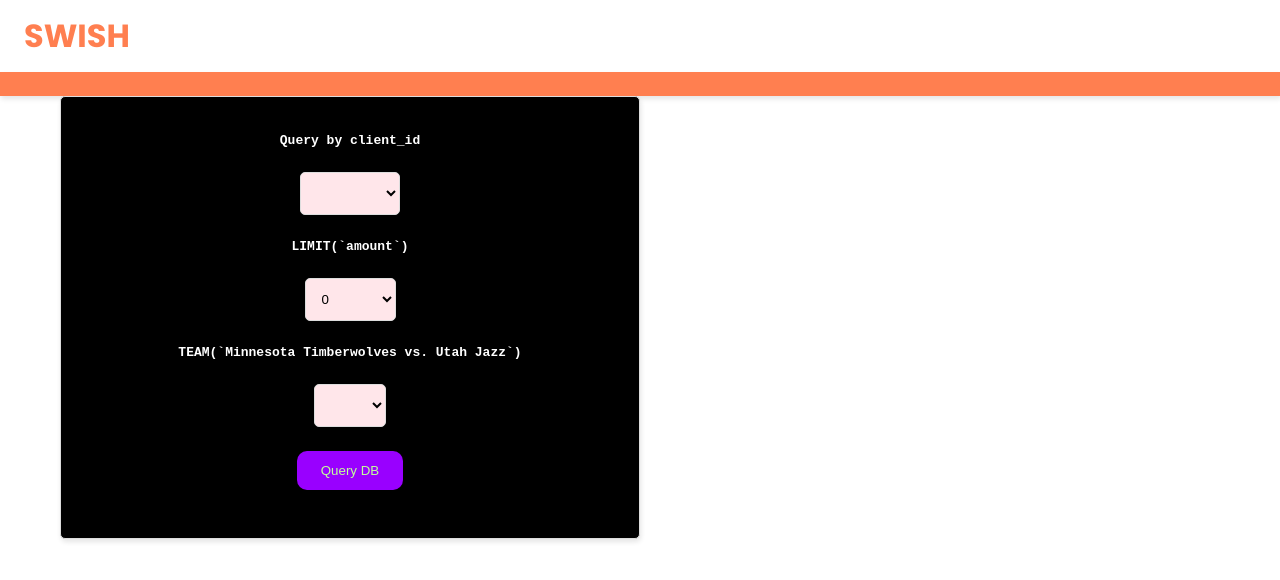
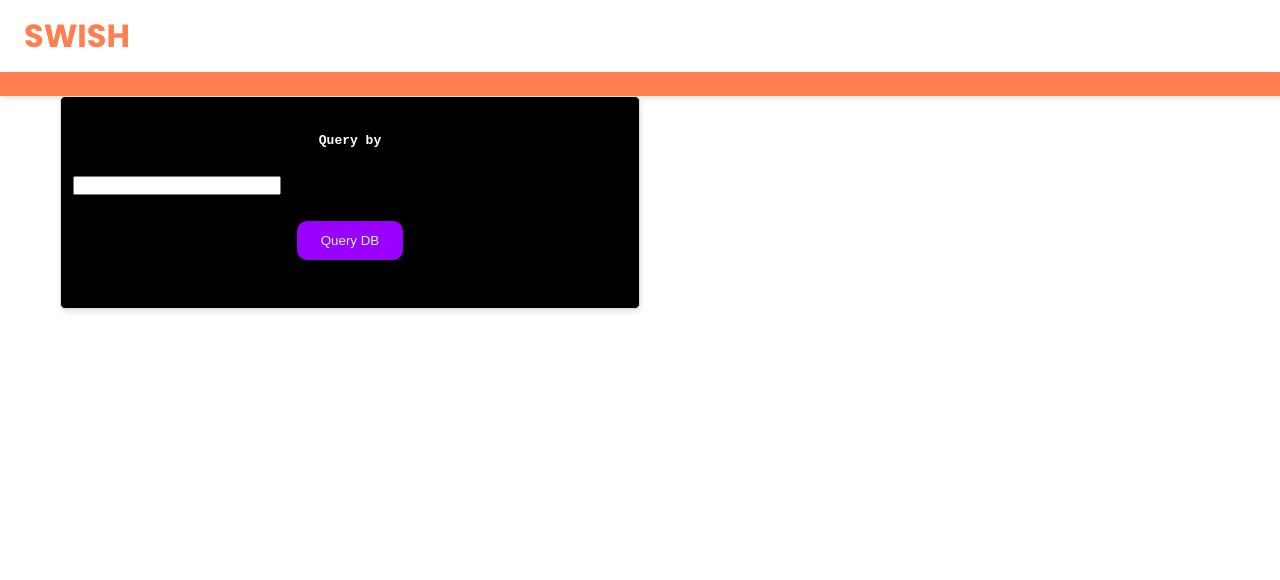
Before and after one commit to data-nihilist/swish, a React (Create React App) app in the folder client/: page / in a window 1280 px wide. Shown: the top 580 px of the page. Built offline with nearby package versions, Linux system fonts and the light colour scheme.

Commit message:
optimizing filters

```diff
--- a/client/src/components/QueryBuilderMenu.js
+++ b/client/src/components/QueryBuilderMenu.js
@@ -4,27 +4,179 @@ import TimeSeriesChart from "./dataviz/TimeSeriesChart.js";
 import Lissajous from "./dataviz/fun/lissajous.js";
 import Scatter from "./dataviz/Scatter.js";
 
-const LIMIT = 100000;
-
-const CLIENTS = [
-    "",
-    "client_27",
-    "client_17",
-    "client_1",
-    "client_31",
-    "client_34",
-    "client_21",
-    "client_35",
-    "client_3",
-    "client_25",
-    "client_9",
-    "client_18",
-    "client_8",
-    "client_5",
-    "client_10",
+const OPTIONS = [
+    "date",
+    "home",
+    "line",
+    "score",
+    "sport",
+    "state",
+    "actual",
+    "opp_id",
+    "period",
+    "pos_id",
+    "season",
+    "country",
+    "product",
+    "team_id",
+    "bet_prob",
+    "bet_type",
+    "currency",
+    "event_id",
+    "opp_abbr",
+    "pos_abbr",
+    "sport_id",
+    "state_id",
+    "usage_id",
+    "bet_price",
+    "book_risk",
+    "client_id",
+    "gamestate",
+    "is_active",
+    "is_inplay",
+    "opp_score",
+    "player_id",
+    "selection",
+    "stat_type",
+    "team_abbr",
+    "country_id",
+    "is_cashout",
+    "is_in_game",
+    "product_id",
+    "bet_type_id",
+    "client_name",
+    "currency_id",
+    "game_played",
+    "line_at_bet",
+    "parlay_type",
+    "player_name",
+    "proj_at_bet",
+    "bet_id_swish",
+    "datetime_utc",
+    "game_started",
+    "gamestate_id",
+    "is_alternate",
+    "settled_date",
+    "stat_type_id",
+    "usage_at_bet",
+    "actual_at_bet",
+    "event_time_id",
+    "event_type_id",,
+    "received_date",
+    "component_prob",
+    "parlay_type_id",
+    "component_price",
+    "event_status_id",
+    "line_diff_at_bet",,
+    "orig_proj_at_bet",
+    "prob_diff_at_bet",
+    "prob_norm_at_bet",
+    "book_profit_gross",
+    "component_cnt_bet",
+    "component_num_bet",
+    "component_id_swish",
+    'market_duration_id',
+    "book_risk_component",
+    "market_suspended_id",
+    "event_time_remaining",
+    "market_duration_type",
+    "accepted_datetime_utc",
+    "market_duration_value",
+    "accepted_min_before_start",
+    "book_profit_gross_component",
+    "market_suspended_description"
 ];
 
 function QueryBuilderMenu(props) {
+
+    const [queryResults, setQueryResults] = useState([]);
+    const [querySuccess, setQuerySuccess] = useState(false);
+
+    const [propertyFilters, setPropertyFilters] = useState({});
+
+        const orderByOptions = OPTIONS.map(option => {
+            return (
+        <option key={option} id={option} name={option} value={option}>{option}</option>
+            )
+        })
+
+        const updatePropertyFilters = (event) => {
+            event.preventDefault();
+            const value = event.currentTarget.value;
+            console.log("VALUE: ", value);
+            setPropertyFilters({
+                ...propertyFilters,
+                [value]: value,
+            })
+        }
+
+    // const testAPI = async (event) => {
+    //     event.preventDefault();
+    //     try {
+    //         const response = await fetch('http: null/localhost:3001/');
+    //         if(!response.ok) {
+    //             throw(new Error(`${response.status} (${response.statusText})`));
+    //         }
+    //         const responseBody = await response.json();
+    //         setQueryResults(responseBody.transactions);
+    //         setQuerySuccess(true);
+    //         console.log("set results: ", queryResults);
+    //     } catch(error) {
+    //         console.error(`Error in fetch: ${error}`);
+    //     }
+    // }
+
+    const UserDecidedTransactionQuery = async (event) => {
+        event.preventDefault();
+        console.log("PropertyFilters: ", propertyFilters)
+        try {
+            const queryRequest = await fetch('http://localhost:3001/query', {
+                method: "POST",
+                body: JSON.stringify(propertyFilters),
+                headers: new Headers({
+                    "Content-Type": "application/json",
+                }),
+            });
+            if (!queryRequest.ok) {
+                throw (new Error(`${queryRequest.status} (${queryRequest.statusText})`))
+            }
+            const queryResponseBody = await queryRequest.json();
+            console.log("transactions", queryResponseBody.transactions)
+            setQueryResults(queryResponseBody.transactions);
+            setQuerySuccess(true);
+        } catch (error) {
+            console.error(`Error in fetch: ${error}`)
+        }
+    };
+
+    return (
+        <div className="container">
+            <div className="col-6-xl col-6-md col-4-sm col-8-xs">
+                <form onSubmit={UserDecidedTransactionQuery}>
+                    <div className="card bg-black text-white">
+                        <h4 className="display-f justify-center mb-2 mt-2"><code>Query by</code></h4>
+                        <div>
+                            <select onChange={updatePropertyFilters}>
+                                {orderByOptions}
+                            </select>
+                        </div>
+                        <div className="display-f justify-center mt-2 mb-1">
+                            <button type="submit" className="btn-complement-purple mb-2">Query DB</button>
+                        </div>
+                    </div>
+                </form>
+            </div>
+            <div className="justify-center">
+            {querySuccess ?<HeatMap data={queryResults} />: null }
+            {querySuccess ?<TimeSeriesChart data={queryResults} />: null}
+            {querySuccess ?<Scatter data={queryResults} /> : null}
+            </div>
+        </div>
+
+    )
+
+}
+
 
     // binary flag enums  >> This is a standard in many OSS projects I've picked up. If you have a checkbox, it should be mapped to state. That state should be as simple as possible + null i.e. a strict true/false binary.
 
@@ -77,226 +229,49 @@ function QueryBuilderMenu(props) {
 //     SECOND: "",
 // });
 
-    const [queryResults, setQueryResults] = useState([]);
-    const [querySuccess, setQuerySuccess] = useState(false);
+// const LIMIT = 100000;
 
-    const [propertyFilters, setPropertyFilters] = useState({
-        client_name: null,
-        LIMIT: null,
-        team_abbr: null
-    });
-
-    const updateFields = (event) => {
-        event.preventDefault();
-        setPropertyFilters({
-            ...propertyFilters,
-            client_name: event.currentTarget.value
-        });
-    };
-
-    const updateLimit = (event) => {
-        event.preventDefault()
-        setPropertyFilters({
-            ...propertyFilters,
-            LIMIT: event.currentTarget.value
-        });
-    };
-
-    const updateTeamChoice = (event) => {
-        event.preventDefault()
-        setPropertyFilters({
-            ...propertyFilters,
-            team_abbr: event.currentTarget.value
-        });
-    };
+// const CLIENTS = [
+//     "",
+//     "client_27",
+//     "client_17",
+//     "client_1",
+//     "client_31",
+//     "client_34",
+//     "client_21",
+//     "client_35",
+//     "client_3",
+//     "client_25",
+//     "client_9",
+//     "client_18",
+//     "client_8",
+//     "client_5",
+//     "client_10",
+// ];
 
 
+// const clientNameOptions = CLIENTS.map(client => {
+//     return (
+//         <option key={client} id={client} name={client} value={client}>{client}</option>
+//     )
+// })
 
-    const clientNameOptions = CLIENTS.map(client => {
-        return (
-            <option key={client} id={client} name={client} value={client}>{client}</option>
-        )
-    })
+// const limitOptions = [];
+// for(let i = 0; i <= LIMIT; i+= 500) {
+//     limitOptions.push(i);
+// }
 
-    const limitOptions = [];
-    for(let i = 0; i <= LIMIT; i+= 500) {
-        limitOptions.push(i);
-    }
+// const limiterSelect = limitOptions.map(limit => {
+//     return (
+//         <option key={limit} id={limit} name={limit} value={limit}>{limit}</option>
+//     )
+// })
 
-    const limiterSelect = limitOptions.map(limit => {
-        return (
-            <option key={limit} id={limit} name={limit} value={limit}>{limit}</option>
-        )
-    })
-
-    const teamOptions = ['', 'MIN', 'UTA'];
-    const teamSelect = teamOptions.map(team => {
-        return (
-            <option key={team} id={team} name={team} value={team}>{team}</option>
-        )
-    })
-
-    const testAPI = async (event) => {
-        event.preventDefault();
-        try {
-            const response = await fetch('http://localhost:3001/');
-            if(!response.ok) {
-                throw(new Error(`${response.status} (${response.statusText})`));
-            }
-            const responseBody = await response.json();
-            setQueryResults(responseBody.transactions);
-            setQuerySuccess(true);
-            console.log("set results: ", queryResults);
-        } catch(error) {
-            console.error(`Error in fetch: ${error}`);
-        }
-    }
-
-    const UserDecidedTransactionQuery = async (event) => {
-        event.preventDefault();
-        console.log("PropertyFilters: ", propertyFilters)
-        try {
-            const queryRequest = await fetch('http://localhost:3001/query', {
-                method: "POST",
-                body: JSON.stringify(propertyFilters),
-                headers: new Headers({
-                    "Content-Type": "application/json",
-                }),
-            });
-            if (!queryRequest.ok) {
-                throw (new Error(`${queryRequest.status} (${queryRequest.statusText})`))
-            }
-            const queryResponseBody = await queryRequest.json();
-            console.log("transactions", queryResponseBody.transactions)
-            setQueryResults(queryResponseBody.transactions);
-            setQuerySuccess(true);
-        } catch (error) {
-            console.error(`Error in fetch: ${error}`)
-        }
-    };
-
-    return (
-        <div className="container">
-            <div className="col-6-xl col-6-md col-4-sm col-8-xs">
-                <form onSubmit={UserDecidedTransactionQuery}>
-                    <div className="card bg-black text-white">
-                        <h4 className="display-f justify-center mb-2 mt-2"><code>Query by client_id</code></h4>
-                        <div className="display-f justify-center">
-                            <select onChange={updateFields} className="bg-pink-light-6 text-black card">
-                                {clientNameOptions}
-                            </select>
-                        </div>
-                        <h4 className="display-f justify-center mb-2 mt-2"><code>LIMIT(`amount`)</code></h4>
-                        <div className="display-f justify-center">
-                            <select onChange={updateLimit} className="bg-pink-light-6 text-black card">
-                                {limiterSelect}
-                            </select>
-                        </div>
-                        <h4 className="display-f justify-center mb-2 mt-2"><code>TEAM(`Minnesota Timberwolves vs. Utah Jazz`)</code></h4>
-                        <div className="display-f justify-center">
-                            <select onChange={updateTeamChoice} className="bg-pink-light-6 text-black card">
-                                {teamSelect}
-                            </select>
-                        </div>
-                        <div className="display-f justify-center mt-2 mb-1">
-                            <button type="submit" className="btn-complement-purple mb-2">Query DB</button>
-                        </div>
-                    </div>
-                </form>
-            </div>
-            <div className="justify-center">
-            {querySuccess ?<HeatMap data={queryResults} />: null }
-            {querySuccess ?<TimeSeriesChart data={queryResults} />: null}
-            {querySuccess ?<Scatter data={queryResults} /> : null}
-            </div>
-        </div>
-
-    )
-
-}
+// const teamOptions = ['', 'MIN', 'UTA'];
+// const teamSelect = teamOptions.map(team => {
+//     return (
+//         <option key={team} id={team} name={team} value={team}>{team}</option>
+//     )
+// })
 
 export default QueryBuilderMenu;
-
-const ORDER_BY_PROPERTIES = [
-    '',
-    'date',
-    'home',
-    'line',
-    'score',
-    'sport',
-    'state',
-    'actual',
-    'opp_id',
-    'period',
-    'pos_id',
-    'season',
-    'country',
-    'product',
-    'team_id',
-    'bet_prob',
-    'bet_type',
-    'currency',
-    'event_id',
-    'opp_abbr',
-    'pos_abbr',
-    'sport_id',
-    'state_id',
-    'usage_id',
-    'bet_price',
-    'book_risk',
-    'client_id',
-    'gamestate',
-    'is_active',
-    'is_inplay',
-    'opp_score',
-    'player_id',
-    'selection',
-    'stat_type',
-    'team_abbr',
-    'country_id',
-    'is_cashout',
-    'is_in_game',
-    'product_id',
-    'bet_type_id',
-    'client_name',
-    'currency_id',
-    'game_played',
-    'line_at_bet',
-    'parlay_type',
-    'player_name',
-    'proj_at_bet',
-    'bet_id_swish',
-    'datetime_utc',
-    'game_started',
-    'gamestate_id',
-    'is_alternate',
-    'settled_date',
-    'stat_type_id',
-    'usage_at_bet',
-    'actual_at_bet',
-    'event_time_id',
-    'event_type_id',
-    'received_date',
-    'component_prob',
-    'parlay_type_id',
-    'component_price',
-    'event_status_id',
-    'line_diff_at_bet',
-    'orig_proj_at_bet',
-    'prob_diff_at_bet',
-    'prob_norm_at_bet',
-    'book_profit_gross',
-    'component_cnt_bet',    // art.     Keeping here because it's a nice shape and it's fun to play with when reading about sports betting
-    'component_num_bet',
-    'component_id_swish',
-    'market_duration_id',
-    'book_risk_component',
-    'market_suspended_id',
-    'event_time_remaining',
-    'market_duration_type',
-    'accepted_datetime_utc',
-    'market_duration_value',
-    'accepted_min_before_start',
-    'book_profit_gross_component',
-    'market_suspended_description'
-];
```
Also changed, not shown: 1 other file (tests, documents, lock files or other folders).
